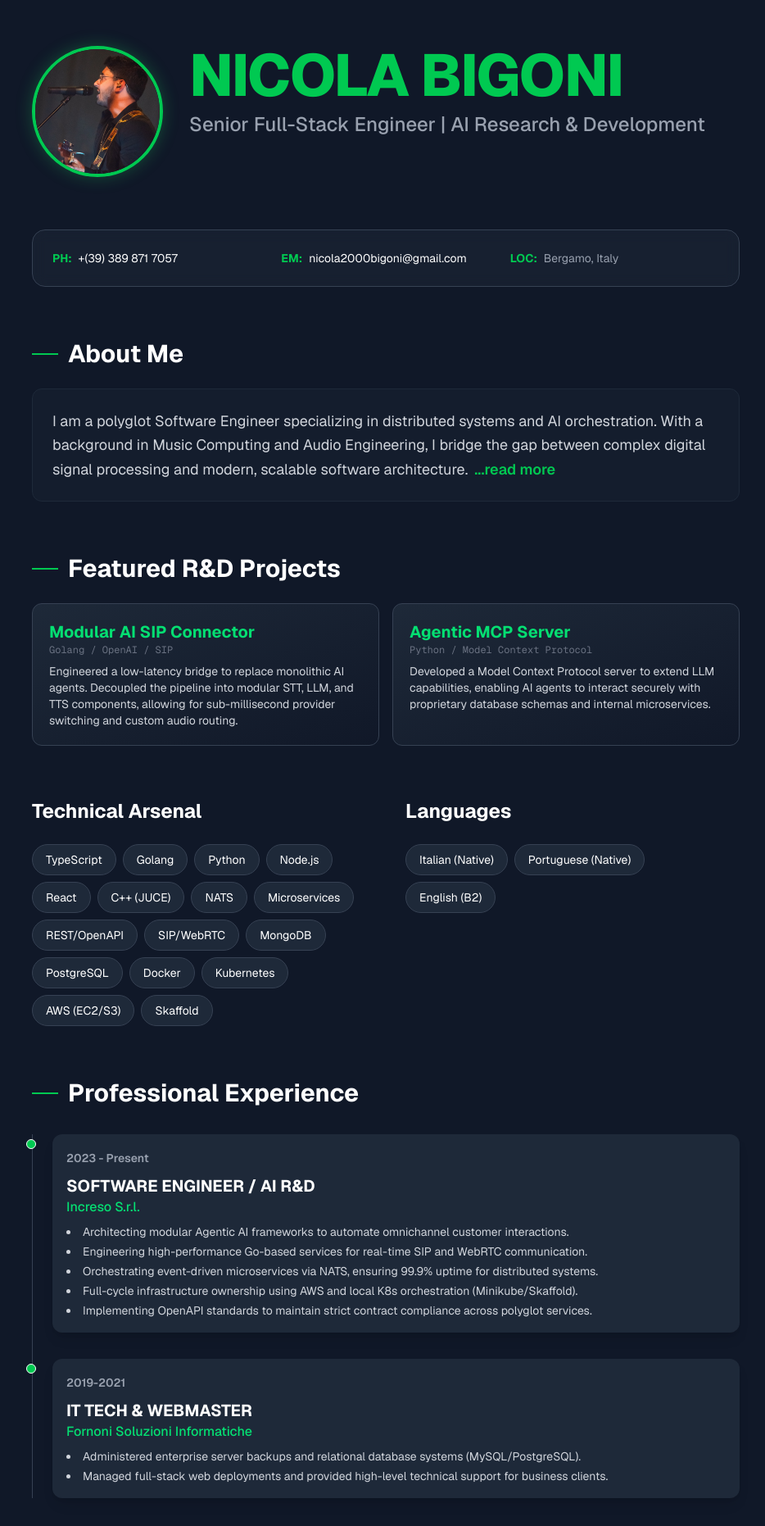
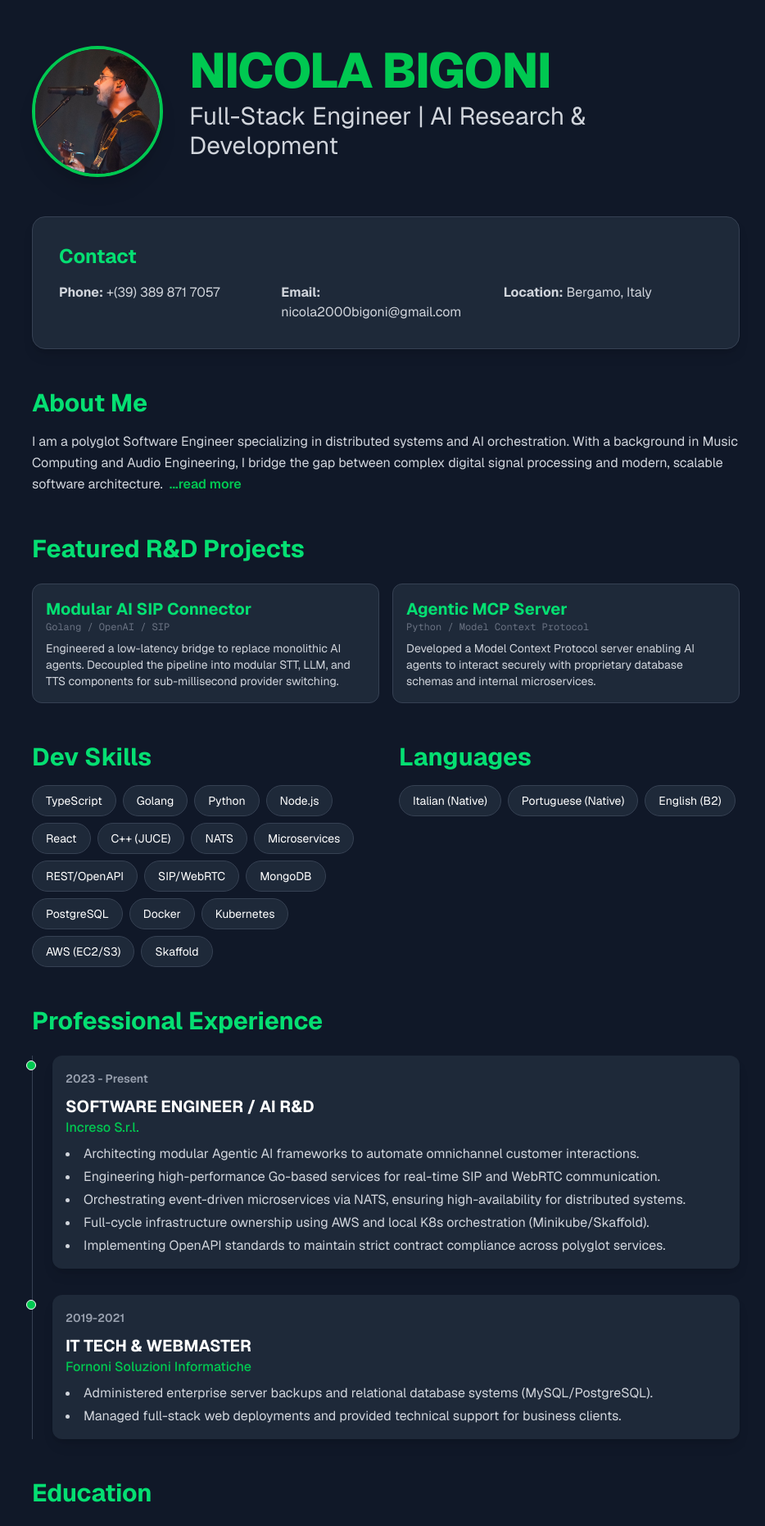
Before and after one commit to NicolaBigoni/nicolabigoniCV, a Next.js app: page / in a window 1280 px wide. Shown: the part 40-1902 px from the top of the page at 82% size, without its empty margins (169-1103 px from the left). Built offline with nearby package versions, Linux system fonts and the light colour scheme.

Commit message:
Refactor Timeline component and update personal data

```diff
--- a/src/app/page.tsx
+++ b/src/app/page.tsx
@@ -46,21 +46,17 @@ type TimelineItem = {
   details: string[];
 };
 
-type TimelineWorks = {
-  items: TimelineItem[];
-};
-
-const Timeline = ({ items }: TimelineWorks) => {
+const Timeline = ({ items }: { items: TimelineItem[] }) => {
   return (
     <div className="relative border-l border-gray-700 space-y-8 pl-6">
       {items.map((item, index) => (
         <div key={index} className="relative group">
           <div className="absolute w-3 h-3 bg-green-500 rounded-full mt-1.5 -left-8 border border-white transition-transform duration-300 group-hover:scale-125"></div>
-          <div className="p-4 bg-gray-800 rounded-xl shadow-lg transition-transform duration-300 group-hover:scale-[1.02] border border-transparent hover:border-green-500/30">
+          <div className="p-4 bg-gray-800 rounded-xl shadow-lg transition-transform duration-300 group-hover:scale-[1.02]">
             <time className="text-sm font-semibold leading-none text-gray-400">{item.years}</time>
             <h3 className="text-xl font-bold mt-2">{item.title}</h3>
-            <p className="text-green-400 font-medium">{item.subtitle}</p>
-            <ul className="mt-2 list-disc list-inside space-y-1 text-gray-300 text-sm">
+            <p className="text-green-500 font-medium">{item.subtitle}</p>
+            <ul className="mt-2 list-disc list-inside space-y-1 text-gray-300">
               {item.details.map((detail: string, i: number) => (
                 <li key={i}>{detail}</li>
               ))}
@@ -77,9 +73,9 @@ export default function Home() {
 
   const personalData = {
     name: "NICOLA BIGONI",
-    title: "Senior Full-Stack Engineer | AI Research & Development",
+    title: "Full-Stack Engineer | AI Research & Development",
     aboutMe: "I am a polyglot Software Engineer specializing in distributed systems and AI orchestration. With a background in Music Computing and Audio Engineering, I bridge the gap between complex digital signal processing and modern, scalable software architecture.",
-    expandedAboutMe: "Currently, I focus on R&D for autonomous AI agents, engineering modular pipelines that integrate LLMs with real-time communication protocols (SIP/WebRTC). I thrive in environments that require high-performance backend logic (Go/Node) and sophisticated frontend interactions (React). My goal is to push the boundaries of how AI interacts with human-centric interfaces.",
+    expandedAboutMe: "Currently, I focus on R&D for autonomous AI agents, engineering modular pipelines that integrate LLMs with real-time communication protocols (SIP/WebRTC). I thrive in environments that require high-performance backend logic (Go/Node) and sophisticated frontend interactions (React).",
     contact: {
       phone: "+(39) 389 871 7057",
       email: "nicola2000bigoni@gmail.com",
@@ -95,12 +91,12 @@ export default function Home() {
       {
         title: "Modular AI SIP Connector",
         tech: "Golang / OpenAI / SIP",
-        desc: "Engineered a low-latency bridge to replace monolithic AI agents. Decoupled the pipeline into modular STT, LLM, and TTS components, allowing for sub-millisecond provider switching and custom audio routing."
+        desc: "Engineered a low-latency bridge to replace monolithic AI agents. Decoupled the pipeline into modular STT, LLM, and TTS components for sub-millisecond provider switching."
       },
       {
         title: "Agentic MCP Server",
         tech: "Python / Model Context Protocol",
-        desc: "Developed a Model Context Protocol server to extend LLM capabilities, enabling AI agents to interact securely with proprietary database schemas and internal microservices."
+        desc: "Developed a Model Context Protocol server enabling AI agents to interact securely with proprietary database schemas and internal microservices."
       }
     ],
     experience: [
@@ -111,7 +107,7 @@ export default function Home() {
         details: [
           "Architecting modular Agentic AI frameworks to automate omnichannel customer interactions.",
           "Engineering high-performance Go-based services for real-time SIP and WebRTC communication.",
-          "Orchestrating event-driven microservices via NATS, ensuring 99.9% uptime for distributed systems.",
+          "Orchestrating event-driven microservices via NATS, ensuring high-availability for distributed systems.",
           "Full-cycle infrastructure ownership using AWS and local K8s orchestration (Minikube/Skaffold).",
           "Implementing OpenAPI standards to maintain strict contract compliance across polyglot services."
         ],
@@ -122,7 +118,7 @@ export default function Home() {
         subtitle: "Fornoni Soluzioni Informatiche",
         details: [
           "Administered enterprise server backups and relational database systems (MySQL/PostgreSQL).",
-          "Managed full-stack web deployments and provided high-level technical support for business clients."
+          "Managed full-stack web deployments and provided technical support for business clients."
         ],
       },
     ],
@@ -133,7 +129,7 @@ export default function Home() {
         subtitle: "University of Milan | 101/110",
         details: [
           "Specialized in Digital Signal Processing (DSP) and Audio Programming.",
-          "Thesis/Projects focused on Machine Learning and VST development using C++/JUCE."
+          "Focused on Machine Learning and VST development using C++/JUCE."
         ],
       },
       {
@@ -157,13 +153,13 @@ export default function Home() {
   };
 
   return (
-    <div className="bg-gray-900 text-white min-h-screen font-sans selection:bg-green-500/30">
+    <div className="bg-gray-900 text-white min-h-screen font-sans">
       <main className="container mx-auto px-4 py-12 md:py-24 max-w-4xl">
 
-        {/* Header */}
-        <header className="flex flex-col md:flex-row items-center md:items-start gap-8 mb-16">
+        {/* Header and Photo */}
+        <header className="flex flex-col md:flex-row items-center md:items-start gap-8 mb-12">
           <div className="flex-shrink-0">
-            <div className="w-32 h-32 md:w-40 md:h-40 rounded-full overflow-hidden border-4 border-green-500 shadow-[0_0_20px_rgba(34,197,94,0.3)] transition-transform duration-500 hover:scale-105">
+            <div className="w-32 h-32 md:w-40 md:h-40 rounded-full overflow-hidden border-4 border-green-500 shadow-xl transition-transform duration-500 hover:scale-105">
               <img
                 src="/nicola-bigoni.jpg"
                 alt="Nicola Bigoni"
@@ -172,54 +168,47 @@ export default function Home() {
             </div>
           </div>
           <div className="text-center md:text-left">
-            <h1 className="text-5xl md:text-7xl font-extrabold tracking-tight text-green-500 mb-2">
+            <h1 className="text-5xl md:text-6xl font-extrabold tracking-tight text-green-500">
               {personalData.name}
             </h1>
-            <p className="text-xl md:text-2xl text-gray-400 font-medium">{personalData.title}</p>
+            <p className="text-2xl md:text-3xl mt-2 text-gray-300">{personalData.title}</p>
           </div>
         </header>
 
-        {/* Contact Bar */}
-        <section className="bg-gray-800/50 backdrop-blur-sm p-6 rounded-2xl border border-gray-700 mb-16">
-          <div className="grid grid-cols-1 md:grid-cols-3 gap-6 text-sm">
-            <a href={`tel:${personalData.contact.phone}`} className="flex items-center gap-2 hover:text-green-400 transition-colors">
-              <span className="text-green-500 font-bold">PH:</span> {personalData.contact.phone}
+        {/* Contact Information */}
+        <section className="bg-gray-800 p-8 rounded-2xl shadow-lg mb-12 border border-gray-700">
+          <h2 className="text-2xl font-bold text-green-400 mb-4">Contact</h2>
+          <div className="grid grid-cols-1 md:grid-cols-3 gap-4 text-gray-300">
+            <a href={`tel:${personalData.contact.phone}`} className="hover:text-green-300 transition-colors duration-200">
+              <span className="font-bold">Phone:</span> {personalData.contact.phone}
             </a>
-            <a href={`mailto:${personalData.contact.email}`} className="flex items-center gap-2 hover:text-green-400 transition-colors text-xs md:text-sm overflow-hidden">
-              <span className="text-green-500 font-bold">EM:</span> {personalData.contact.email}
+            <a href={`mailto:${personalData.contact.email}`} className="hover:text-green-300 transition-colors duration-200">
+              <span className="font-bold">Email:</span> {personalData.contact.email}
             </a>
-            <div className="flex items-center gap-2 text-gray-400">
-              <span className="text-green-500 font-bold">LOC:</span> {personalData.contact.location}
-            </div>
+            <p><span className="font-bold">Location:</span> {personalData.contact.location}</p>
           </div>
         </section>
 
         {/* About Me */}
-        <section className="mb-16">
-          <h2 className="text-3xl font-bold text-white mb-6 flex items-center gap-3">
-            <span className="w-8 h-[2px] bg-green-500"></span> About Me
-          </h2>
-          <div
-            className="bg-gray-800/30 p-6 rounded-xl border border-gray-800 cursor-pointer hover:bg-gray-800/50 transition-all"
+        <section className="mb-12">
+          <h2 className="text-3xl font-bold text-green-400 mb-4">About Me</h2>
+          <p
+            className="text-gray-300 leading-relaxed cursor-pointer"
             onClick={() => setShowFullAboutMe(!showFullAboutMe)}
           >
-            <p className="text-gray-300 leading-relaxed text-lg">
-              {showFullAboutMe ? personalData.expandedAboutMe : personalData.aboutMe}
-              <button className="text-green-500 font-semibold ml-2 hover:underline">
-                {showFullAboutMe ? '...show less' : '...read more'}
-              </button>
-            </p>
-          </div>
+            {showFullAboutMe ? personalData.expandedAboutMe : personalData.aboutMe}
+            <span className="text-green-500 font-semibold ml-2">
+              {showFullAboutMe ? '...read less' : '...read more'}
+            </span>
+          </p>
         </section>
 
-        {/* Featured Projects - NEW SECTION */}
-        <section className="mb-16">
-          <h2 className="text-3xl font-bold text-white mb-6 flex items-center gap-3">
-            <span className="w-8 h-[2px] bg-green-500"></span> Featured R&D Projects
-          </h2>
+        {/* R&D Projects */}
+        <section className="mb-12">
+          <h2 className="text-3xl font-bold text-green-400 mb-6">Featured R&D Projects</h2>
           <div className="grid grid-cols-1 md:grid-cols-2 gap-4">
             {personalData.projects.map((project, i) => (
-              <div key={i} className="p-5 bg-gradient-to-br from-gray-800 to-gray-900 rounded-xl border border-gray-700">
+              <div key={i} className="p-4 bg-gray-800 rounded-xl border border-gray-700 hover:border-green-500 transition-colors group">
                 <h3 className="text-xl font-bold text-green-400">{project.title}</h3>
                 <p className="text-xs font-mono text-gray-500 mb-2">{project.tech}</p>
                 <p className="text-sm text-gray-300">{project.desc}</p>
@@ -229,43 +218,38 @@ export default function Home() {
         </section>
 
         {/* Skills */}
-        <section className="grid grid-cols-1 md:grid-cols-2 gap-12 mb-16">
+        <section className="grid grid-cols-1 md:grid-cols-2 gap-8 mb-12">
           <div>
-            <h2 className="text-2xl font-bold text-white mb-6">Technical Arsenal</h2>
+            <h2 className="text-3xl font-bold text-green-400 mb-4">Dev Skills</h2>
             <DevSkills skills={personalData.devSkills} />
           </div>
           <div>
-            <h2 className="text-2xl font-bold text-white mb-6">Languages</h2>
+            <h2 className="text-3xl font-bold text-green-400 mb-4">Languages</h2>
             <LanguageSkills languages={personalData.languages} />
           </div>
         </section>
 
         {/* Professional Experience */}
-        <section className="mb-16">
-          <h2 className="text-3xl font-bold text-white mb-8 flex items-center gap-3">
-            <span className="w-8 h-[2px] bg-green-500"></span> Professional Experience
-          </h2>
+        <section className="mb-12">
+          <h2 className="text-3xl font-bold text-green-400 mb-6">Professional Experience</h2>
           <Timeline items={personalData.experience} />
         </section>
 
-        {/* Education & Music */}
-        <div className="grid grid-cols-1 md:grid-cols-2 gap-12">
-          <section>
-            <h2 className="text-2xl font-bold text-white mb-8">Education</h2>
-            <Timeline items={personalData.education} />
-          </section>
-          <section>
-            <h2 className="text-2xl font-bold text-white mb-8">Creative Background</h2>
-            <Timeline items={personalData.musicExperience} />
-          </section>
-        </div>
+        {/* Education */}
+        <section className="mb-12">
+          <h2 className="text-3xl font-bold text-green-400 mb-6">Education</h2>
+          <Timeline items={personalData.education} />
+        </section>
 
+        {/* Music Experience */}
+        <section className="mb-12">
+          <h2 className="text-3xl font-bold text-green-400 mb-6">Music Experience & Courses</h2>
+          <Timeline items={personalData.musicExperience} />
+        </section>
       </main>
 
-      <footer className="mt-24 py-12 text-center text-gray-500 border-t border-gray-800">
-        <p className="text-sm tracking-widest uppercase">
-          Built with Next.js & Tailwind • {new Date().getFullYear()} Nicola Bigoni
-        </p>
+      <footer className="mt-12 py-6 text-center text-gray-400 border-t border-gray-700">
+        <p>&copy; {new Date().getFullYear()} Nicola Bigoni. All rights reserved.</p>
       </footer>
     </div>
   );
```
